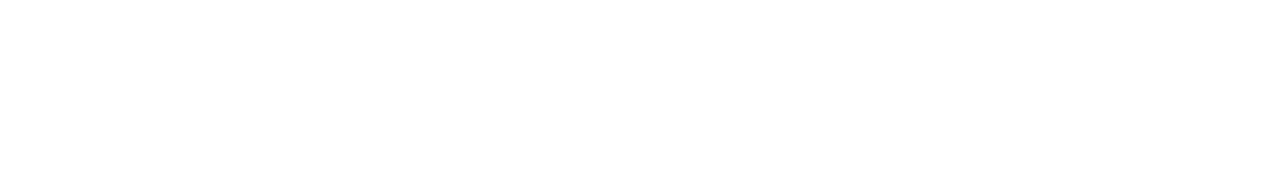
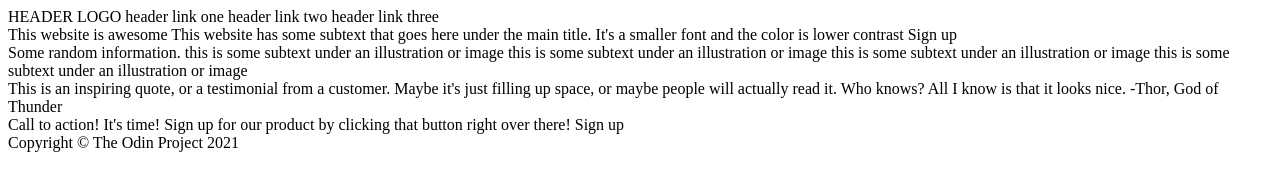
Before and after one commit to matleg05/landing-page, a plain HTML site: page index.html in a window 1280 px wide. Drawn offline with Linux system fonts and the light colour scheme.

Commit message:
add all text without any html or css

```diff
--- a/index.html
+++ b/index.html
@@ -5,8 +5,38 @@
         <meta http-equiv="X-UA-Compatible" content="IE=edge">
         <meta name="viewport" content="width=device-width, initial-scale=1.0">
         <title>Landing Page</title>
+        <link rel="stylesheet" href="style.css">
     </head>
     <body>
-
+        <div class="header">
+            HEADER LOGO
+            header link one
+            header link two
+            header link three
+        </div>
+        <div class="content-one">
+            This website is awesome
+            This website has some subtext that goes here under the main title. It's a smaller font and the color is lower contrast
+            Sign up
+        </div>
+        <div class="content-two">
+            Some random information.
+            this is some subtext under an illustration or image
+            this is some subtext under an illustration or image
+            this is some subtext under an illustration or image
+            this is some subtext under an illustration or image
+        </div>
+        <div class="content-three">
+            This is an inspiring quote, or a testimonial from a customer. Maybe it's just filling up space, or maybe people will actually read it. Who knows? All I know is that it looks nice.
+            -Thor, God of Thunder
+        </div>
+        <div class="content-four">
+            Call to action! It's time!
+            Sign up for our product by clicking that button right over there!
+            Sign up
+        </div>
+        <div class="footer">
+            Copyright © The Odin Project 2021
+        </div>
     </body>
 </html>
```
Lines whose indentation alone changed are shown as unchanged.
